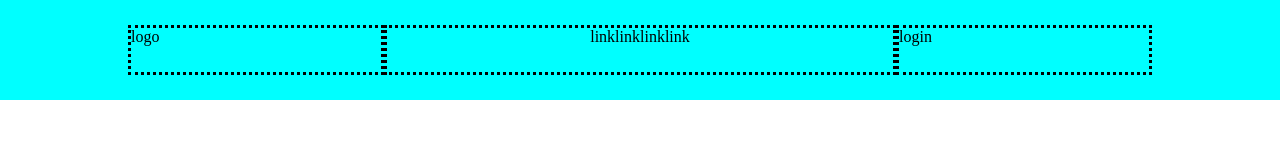
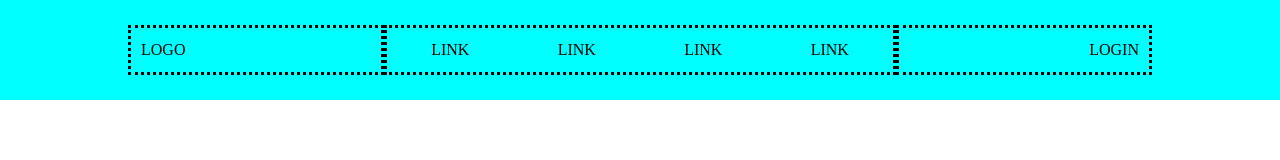
Before and after one commit to saranazli/htmlcss-struttura-discord, a plain HTML site: page screen/index.html in a window 1280 px wide. Drawn offline with Linux system fonts and the light colour scheme.

Commit message:
[end] header

```diff
--- a/screen/index.html
+++ b/screen/index.html
@@ -8,11 +8,12 @@
 </head>
 <body>
   <header class="conteiner">
-    <div class="element logo">
-      logo
+
+    <div class="header-section logo">
+      Logo
     </div>
 
-    <nav class="element nav">
+    <nav class="header-section nav">
       <ul>
         <li>
           link
@@ -35,8 +36,8 @@
       </ul>
     </nav>
 
-    <div class="element login">
-      login
+    <div class="header-section login">
+      Login
     </div>
   </header>
 
--- a/screen/style/main.css
+++ b/screen/style/main.css
@@ -3,6 +3,8 @@
   padding: 0;
   box-sizing: border-box;
 }
+
+/* sfondo header */
 
 .conteiner{
   display: flex;
@@ -13,21 +15,37 @@
   justify-content: center;
 }
 
-.element{
+/* impostazione elementi header */
+
+.header-section{
+  display: flex;
   height: 50px;
+  min-width: 20%;
   border-style: dotted;
-  min-width: 20%;
-  justify-content: center;
+  align-items: center;
+  text-transform: uppercase;
 }
 
-nav{
+/* impostazione nav */
+
+.header-section.logo{
+ padding: 10px;
+}
+
+.header-section.nav{
   display: flex;
   width: 40%;
   justify-content: center;
+  justify-content: space-around;
 }
 
 li{
-  justify-content: space-around;
-  display: flex;
   list-style: none;
 }
+
+.header-section.login{
+  padding: 10px;
+  justify-content: flex-end;
+}
+
+/* hero */
```
